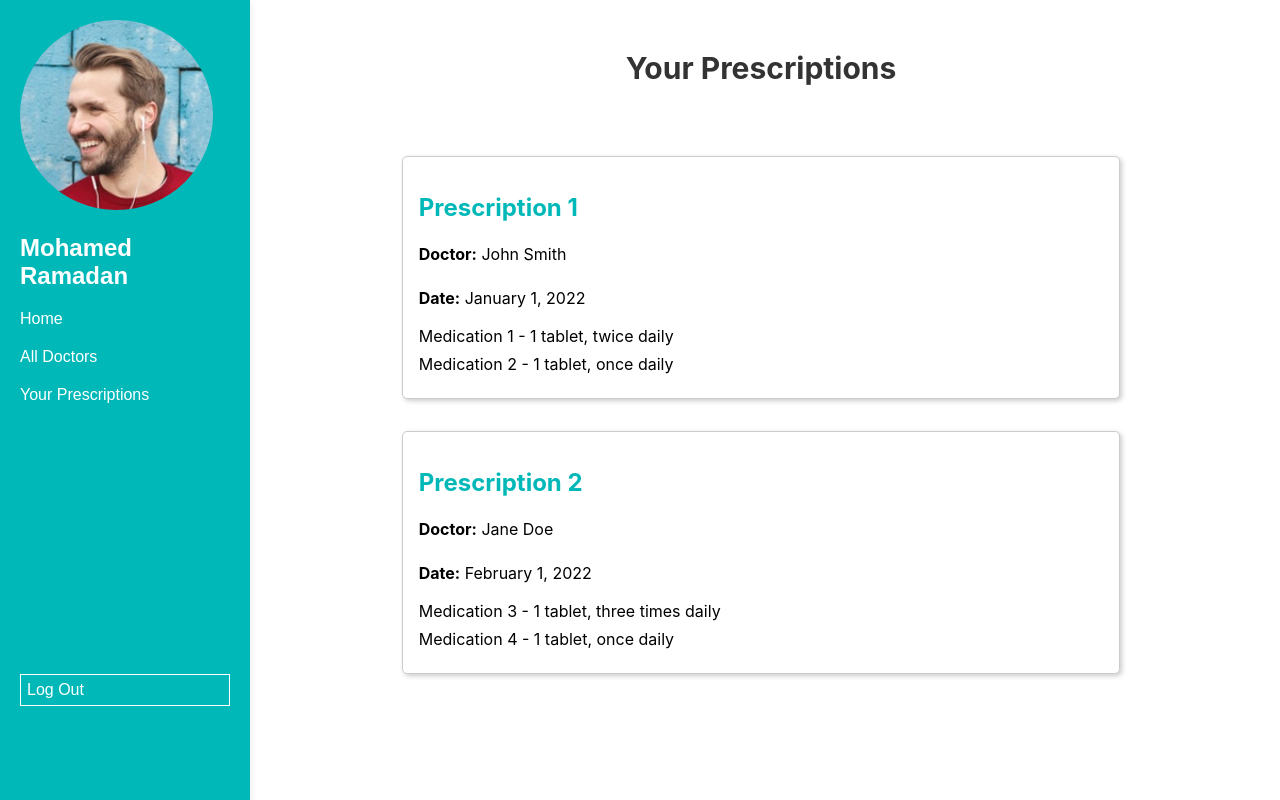
After one commit to MentalStrang/Telecarely, a PHP site: page /prescription/pre_index.html in a window 1280 px wide. The commit adds this page. Run offline with PHP 8.4, Linux system fonts and the light colour scheme.

Commit message:
'Make a prescription page and make some modify the name of the doctor_profile.css to patient_profile.css'

```diff
--- a/css/all_doctor.css
+++ b/css/all_doctor.css
@@ -7,6 +7,7 @@
     --border:.2rem solid rgba(0,0,0,.1);
     --box-shadow:0 .5rem 1rem rgba(0,0,0,.1);
 }
+
 body {
 	font-family: Arial, sans-serif;
 	background-color: #f5f5f5;
@@ -47,6 +48,7 @@ th {
 
 tr:hover {
 	background-color: #f2f2f2;
+
 }
 
 td {
--- /dev/null
+++ b/css/prescription.css
@@ -0,0 +1,59 @@
+:root{
+--blue:#00b8b8;
+--black:#333;
+--white:#fff;
+--light-color:#666;
+--light-bg:#eee;
+--border:.2rem solid rgba(0,0,0,.1);
+--box-shadow:0 .5rem 1rem rgba(0,0,0,.1);
+}
+body {
+font-family: Arial, sans-serif;
+}
+
+header {
+background-color: var(--blue);
+color: #FFFFFF;
+padding: 1em;
+text-align: center;
+}
+
+main {
+display: flex;
+flex-direction: column;
+align-items: center;
+margin: 2em;
+}
+
+section {
+background-color: #FFFFFF;
+border: 1px solid #CCCCCC;
+border-radius: 5px;
+box-shadow: 2px 2px 5px #CCCCCC;
+margin-bottom: 2em;
+padding: 1em;
+width: 75%;
+}
+
+h2 {
+color: var(--blue);
+font-size: 1.5em;
+margin-bottom: 0.5em;
+}
+
+ul {
+list-style: none;
+margin: 0;
+padding: 0;
+}
+
+li {
+margin-bottom: 0.5em;
+}
+
+strong {
+font-weight: bold;
+}
+.name{
+color: white;
+}
--- a/doctors/doc_signup.html
+++ b/doctors/doc_signup.html
@@ -6,7 +6,7 @@
 </head>
 <body>
 	<div class="signup-container">
-		<h1>continue Info</h1>
+		<h1>Complete information</h1>
 		<form>
 			<label for="text">Specialization</label>
 			<input type="text" id="username" name="username" required />
--- a/patient/patient_Index.html
+++ b/patient/patient_Index.html
@@ -2,7 +2,7 @@
 <html>
 <head>
     <title>Patient</title>
-    <link rel="stylesheet" href="../css/doctor_profile.css"> <!-- Link to the CSS file -->
+    <link rel="stylesheet" href="../css/patient_profile.css"> <!-- Link to the CSS file -->
 </head>
 <body>
     <div class="menu">
@@ -13,7 +13,7 @@
         <ul>
             <li><a href="#">Home</a></li>
             <li><a href="../all_doctors.html">All Doctors</a></li>
-            <li><a href="#">Your Prescriptions</a></li>
+            <li><a href="../prescription/pre_index.html">Your Prescriptions</a></li>
             <li><a href="../index.html" class="logout">Log Out</a></li>
         </ul>
     </div>
--- /dev/null
+++ b/prescription/pre_index.html
@@ -0,0 +1,45 @@
+<!DOCTYPE html>
+<html>
+<head>
+<title>My Prescriptions</title>
+<link rel="stylesheet" href="../css/prescription.css" />
+<link rel="stylesheet" type="text/css" href="../css/patient_profile.css">
+
+
+</head>
+<body>
+    <h1 style="text-align:center; margin-bottom: 70px;margin-top: 50px;">Your Prescriptions</h1>
+    <div class="menu">
+        <div class="doctor-profile">
+            <img src="../images/pic-1.png" alt="Doctor Image">
+            <h2 class="name">Mohamed Ramadan</h2>
+        </div>
+        <ul>
+            <li><a href="../patient/patient_Index.html">Home</a></li>
+            <li><a href="../all_doctors.html">All Doctors</a></li>
+            <li><a href="#">Your Prescriptions</a></li>
+            <li><a href="../index.html" class="logout">Log Out</a></li>
+        </ul>
+    </div>
+<main>
+    <section>
+    <h2>Prescription 1</h2>
+    <p><strong>Doctor:</strong> John Smith</p>
+    <p><strong>Date:</strong> January 1, 2022</p>
+    <ul>
+        <li>Medication 1 - 1 tablet, twice daily</li>
+        <li>Medication 2 - 1 tablet, once daily</li>
+    </ul>
+    </section>
+    <section>
+    <h2>Prescription 2</h2>
+    <p><strong>Doctor:</strong> Jane Doe</p>
+    <p><strong>Date:</strong> February 1, 2022</p>
+    <ul>
+        <li>Medication 3 - 1 tablet, three times daily</li>
+        <li>Medication 4 - 1 tablet, once daily</li>
+    </ul>
+    </section>
+</main>
+</body>
+</html>
```
Also changed, not shown: all_doctors.html (+47 -2 lines), css/patient_profile.css (line endings or trailing spaces).
